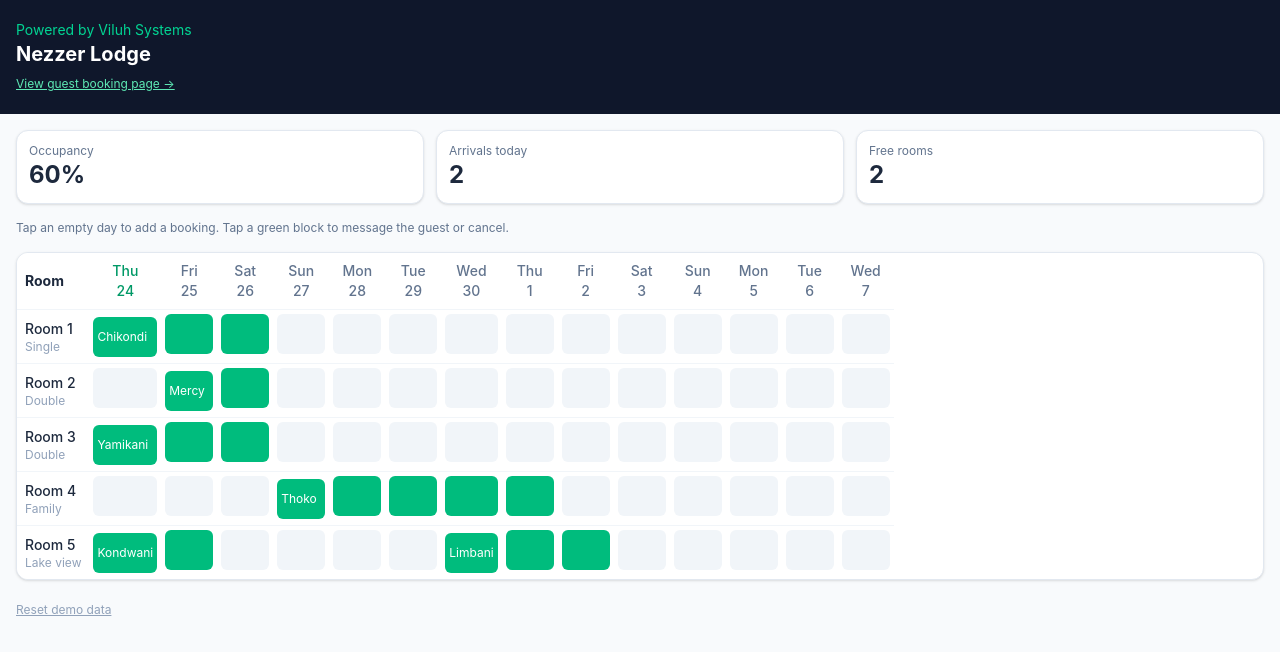
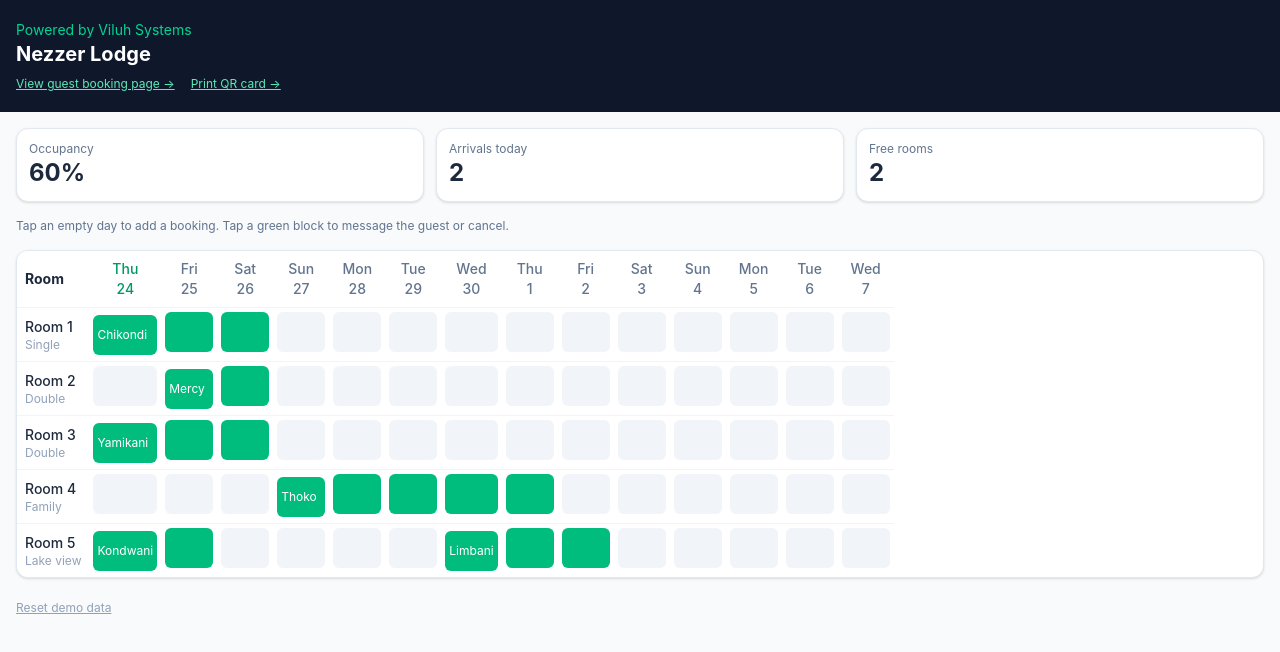
Before and after one commit to iziNDIzo/viluh-lodge, a React (Vite) app: page / in a window 1280 px wide. Shown: the top 652 px of the page. Built offline with nearby package versions, Linux system fonts and the light colour scheme.

Commit message:
Add printable QR booking card

```diff
--- a/package.json
+++ b/package.json
@@ -11,6 +11,7 @@
   },
   "dependencies": {
     "@tailwindcss/vite": "^4.3.3",
+    "qrcode.react": "^4.2.0",
     "react": "^19.2.8",
     "react-dom": "^19.2.8",
     "tailwindcss": "^4.3.3"
--- a/src/App.jsx
+++ b/src/App.jsx
@@ -1,6 +1,7 @@
 import { useState, useEffect } from 'react'
 import Dashboard from './Dashboard'
 import GuestBooking from './GuestBooking'
+import QrCard from './QrCard'
 
 export default function App() {
   const [route, setRoute] = useState(window.location.hash)
@@ -11,5 +12,7 @@ export default function App() {
     return () => window.removeEventListener('hashchange', onChange)
   }, [])
 
-  return route === '#/book' ? <GuestBooking /> : <Dashboard />
+  if (route === '#/book') return <GuestBooking />
+  if (route === '#/qr') return <QrCard />
+  return <Dashboard />
 }
--- a/src/Dashboard.jsx
+++ b/src/Dashboard.jsx
@@ -159,12 +159,14 @@ export default function Dashboard() {
       <header className="bg-slate-900 px-4 py-5 text-white">
         <p className="text-sm text-emerald-400">Powered by Viluh Systems</p>
         <h1 className="text-xl font-bold">{LODGE_NAME}</h1>
-        <a
-          href="#/book"
-          className="mt-2 inline-block text-xs text-emerald-300 underline"
-        >
-          View guest booking page →
-        </a>
+          <div className="mt-2 flex gap-4 text-xs text-emerald-300">
+          <a href="#/book" className="underline">
+            View guest booking page →
+          </a>
+          <a href="#/qr" className="underline">
+            Print QR card →
+          </a>
+        </div>
       </header>
 
       <main className="space-y-4 p-4">
--- /dev/null
+++ b/src/QrCard.jsx
@@ -0,0 +1,41 @@
+import { QRCodeSVG } from 'qrcode.react'
+import { LODGE_NAME } from './shared'
+
+export default function QrCard() {
+  const url = `${window.location.origin}/#/book`
+
+  return (
+    <div className="min-h-screen bg-slate-100 p-4 text-slate-800 print:bg-white print:p-0">
+      <div className="mx-auto max-w-sm rounded-2xl bg-white p-8 text-center shadow print:shadow-none">
+        <p className="text-sm text-emerald-600">Welcome to</p>
+        <h1 className="text-3xl font-bold">{LODGE_NAME}</h1>
+        <p className="mt-2 text-slate-500">Scan to book your stay</p>
+
+        <div className="my-6 flex justify-center">
+          <div className="bg-white p-3">
+            <QRCodeSVG value={url} size={220} level="M" />
+          </div>
+        </div>
+
+        <p className="break-all text-xs text-slate-400">{url}</p>
+        <p className="mt-6 text-xs text-slate-400">Powered by Viluh Systems</p>
+      </div>
+
+      <div className="mx-auto mt-4 flex max-w-sm gap-2 print:hidden">
+        <button
+          type="button"
+          onClick={() => window.print()}
+          className="flex-1 rounded-lg bg-emerald-500 p-3 font-medium text-white hover:bg-emerald-600"
+        >
+          Print card
+        </button>
+        <a
+          href="#/"
+          className="flex-1 rounded-lg border border-slate-300 bg-white p-3 text-center font-medium"
+        >
+          Back
+        </a>
+      </div>
+    </div>
+  )
+}
```
Also changed, not shown: 1 other file (tests, documents, lock files or other folders).
